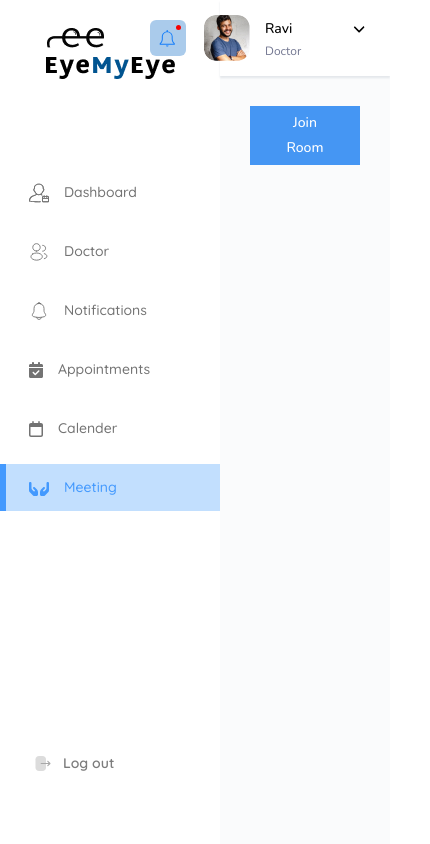
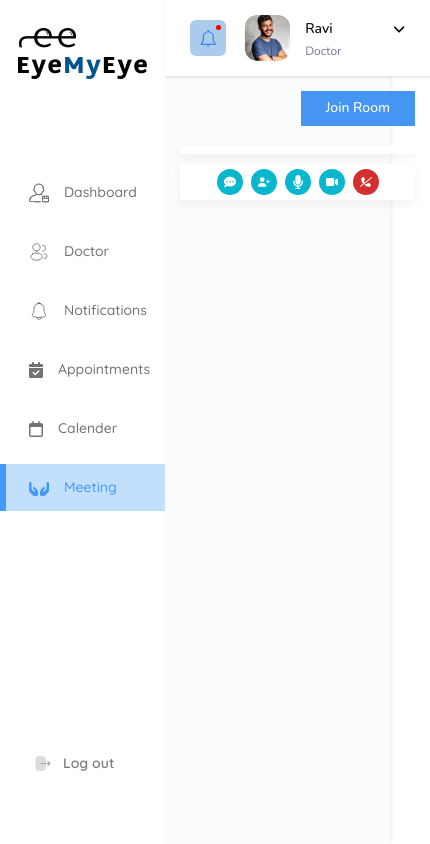
Before and after one commit to techniraggit/tcs_admin, a React (Create React App) app: page /meeting/test in a window 390 px wide. Shown: the whole page, 430 px wide, since content can reach past the window. Built offline with nearby package versions, Linux system fonts and the light colour scheme; no server answers; sample sign-in values are in the browser's storage; the HTML template or start-up script is replaced by a standard one.

Commit message:
updated meeting screen

```diff
--- a/src/assets/scss/main.scss
+++ b/src/assets/scss/main.scss
@@ -135,6 +135,10 @@
 
     @media (max-width: 1400px) {
         padding: 30px 30px 70px;
+    }
+
+    @media (max-width: 1024px) {
+        padding: 15px;
     }
 }
 
@@ -1592,3 +1596,150 @@ ul.updated-details {
         }
     }
 }
+
+// meeting screen start
+
+form#room-name-form {
+    display: flex;
+    justify-content: flex-end;
+    margin-bottom: 20px;
+}
+
+.videoSection {
+    background: #fff;
+    border-radius: 0px;
+    width: 100%;
+    overflow: hidden;
+    box-shadow: 0px 4px 10px 0px rgba(0, 0, 0, 0.05);
+    padding: 20px 15px;
+    margin-bottom: 30px;
+    display: flex;
+
+    @media (max-width: 1024px) {
+        padding: 4px;
+        margin-bottom: 10px;
+    }
+
+    .video-outer {
+        > div {
+            width: 50%;
+            padding: 5px 8px;
+            @media (max-width: 1024px) {
+                padding: 5px;
+                width: 100%;
+                 width: 80px;
+                height: 80px;
+                overflow: hidden;
+                margin: 0 5px;
+            }
+
+            &:first-child {
+                @media (max-width: 1024px) {
+                    width: auto;
+                    height: auto;
+                    margin: 0;
+                }
+                video {
+                    @media (max-width: 1024px) {
+                        width: 100%;
+                        height: auto;
+                    }
+                }
+            }
+
+            > video {
+                width: 100%;
+                border-radius: 10px;
+
+                @media (max-width: 1024px) {
+                    width: 100%;
+                    height: 100%;
+                }
+
+            }
+        }
+    }
+
+    #noteSection {
+        min-width: 30%;
+        padding-left: 15px;
+
+        @media (max-width: 1024px) {
+            min-width: 100%;
+            height: 400px;
+            padding: 10px;
+        }
+
+        span.ql-formats {
+            margin-right: 5px;
+        }
+
+        .quill {
+            height: calc(100% - 15%);
+        }
+
+        .ql-container {
+            height: inherit;
+        }
+    }
+
+
+}
+
+.btn-group-wrap {
+    background: #fff;
+    border-radius: 0px;
+    width: 100%;
+    overflow: hidden;
+    box-shadow: 0px 4px 10px 0px rgba(0, 0, 0, 0.05);
+    padding: 10px;
+    margin-bottom: 30px;
+    display: flex;
+    align-items: center;
+    justify-content: center;
+    @media (max-width: 1024px) {
+        padding: 5px;
+    }
+
+    button {
+        background: #07b7cd;
+        margin: 0 8px;
+        padding: 5px !important;
+        min-width: auto;
+        border-radius: 50% !important;
+        width: 40px;
+        height: 40px;
+
+        @media only screen and (max-width: 1024px) {
+            width: 30px;
+            height: 30px;
+        }
+
+        @media (max-width: 767px) {
+            width: 26px;
+            height: 26px;
+            margin: 0 4px;
+        }
+
+        svg {
+            color: #fff;
+            margin: 0 !important;
+
+            @media (max-width: 767px) {
+                width: 12px;
+            }
+        }
+
+        &:hover {
+            background: #066773;
+        }
+
+        &.red {
+            background: #d32f2f;
+
+            &:hover {
+               background: #940d0d;
+            }
+        }
+    }
+}
--- a/src/index.css
+++ b/src/index.css
@@ -121,3 +121,14 @@ a:hover {
   }
 
 }
+
+@media only screen and (max-width: 1024px) {
+  .body-wrapper .sidebar {
+    width: 100%;
+  }
+
+  .body-wrapper .bodyWrap {
+    width: 100%;
+  }
+
+}
--- a/src/pages/Meeting.js
+++ b/src/pages/Meeting.js
@@ -6,6 +6,14 @@ import axios from "../apis/axiosConfig";
 import { useParams } from "react-router-dom";
 import jwtDecode from "jwt-decode";
 import { Button } from "@mui/material";
+import { FontAwesomeIcon } from "@fortawesome/react-fontawesome";
+import { faMicrophone } from "@fortawesome/free-solid-svg-icons";
+import { faMicrophoneSlash } from "@fortawesome/free-solid-svg-icons";
+import { faVideo } from "@fortawesome/free-solid-svg-icons";
+import { faVideoSlash } from "@fortawesome/free-solid-svg-icons";
+import { faPhoneSlash } from "@fortawesome/free-solid-svg-icons";
+import { faCommentDots } from "@fortawesome/free-solid-svg-icons";
+import { faUserPlus } from "@fortawesome/free-solid-svg-icons";
 
 const Meeting = () => {
   const styles = {
@@ -28,7 +36,7 @@ const Meeting = () => {
 
     var raw = JSON.stringify({
       room_name: params.room_name,
-      notepad: notepad?notepad:'',
+      notepad: notepad ? notepad : '',
     });
 
     var requestOptions = {
@@ -47,7 +55,7 @@ const Meeting = () => {
     // prevent a page reload when a user submits the form
     event.preventDefault();
     // hide the join form
-    document.getElementById("room-name-form").style.display = "block";
+    document.getElementById("room-name-form").style.display = "flex";
     if (user_type === "doctor") {
       document.getElementById("noteSection").style.display = "block";
     }
@@ -124,7 +132,6 @@ const Meeting = () => {
 
   return (
     <div>
-      <div className="videoSection">
       <form id="room-name-form">
         <Button
           type="submit"
@@ -137,8 +144,9 @@ const Meeting = () => {
           Join Room
         </Button>
       </form>
-        <div id="video-container" style={styles.video}></div>
-      </div>
+      <div className="videoSection">
+        <div id="video-container" className="video-outer" style={styles.video}></div>
+
         {user_type === "doctor" ? (
           <div id="noteSection" style={{ display: "none" }}>
             <ReactQuill
@@ -147,20 +155,38 @@ const Meeting = () => {
               value={notepad}
               onChange={setNotepad}
             />
+          </div>
+        ) : (
+          ""
+        )}
+
+      </div>
+
+      <div className="btn-group-wrap">
+          <Button type="button"><FontAwesomeIcon icon={faCommentDots} /></Button>
+          <Button type="button"><FontAwesomeIcon icon={faUserPlus} /></Button>
+          <Button type="button">
+            <FontAwesomeIcon icon={faMicrophone} />
+            {/* <FontAwesomeIcon icon={faMicrophoneSlash} /> */}
+          </Button>
+
+          <Button type="button">
+            <FontAwesomeIcon icon={faVideo} />
+            {/* <FontAwesomeIcon icon={faVideoSlash} /> */}
+          </Button>
+
           <Button
             type="submit"
+            className="red"
             onClick={() => {
               sendData();
             }}
             color="error"
             variant="contained"
           >
-            End Call
+            <FontAwesomeIcon icon={faPhoneSlash} />
           </Button>
       </div>
-      ) : (
-        ""
-      )}
     </div>
   );
 };
```
Lines whose indentation alone changed are shown as unchanged.
